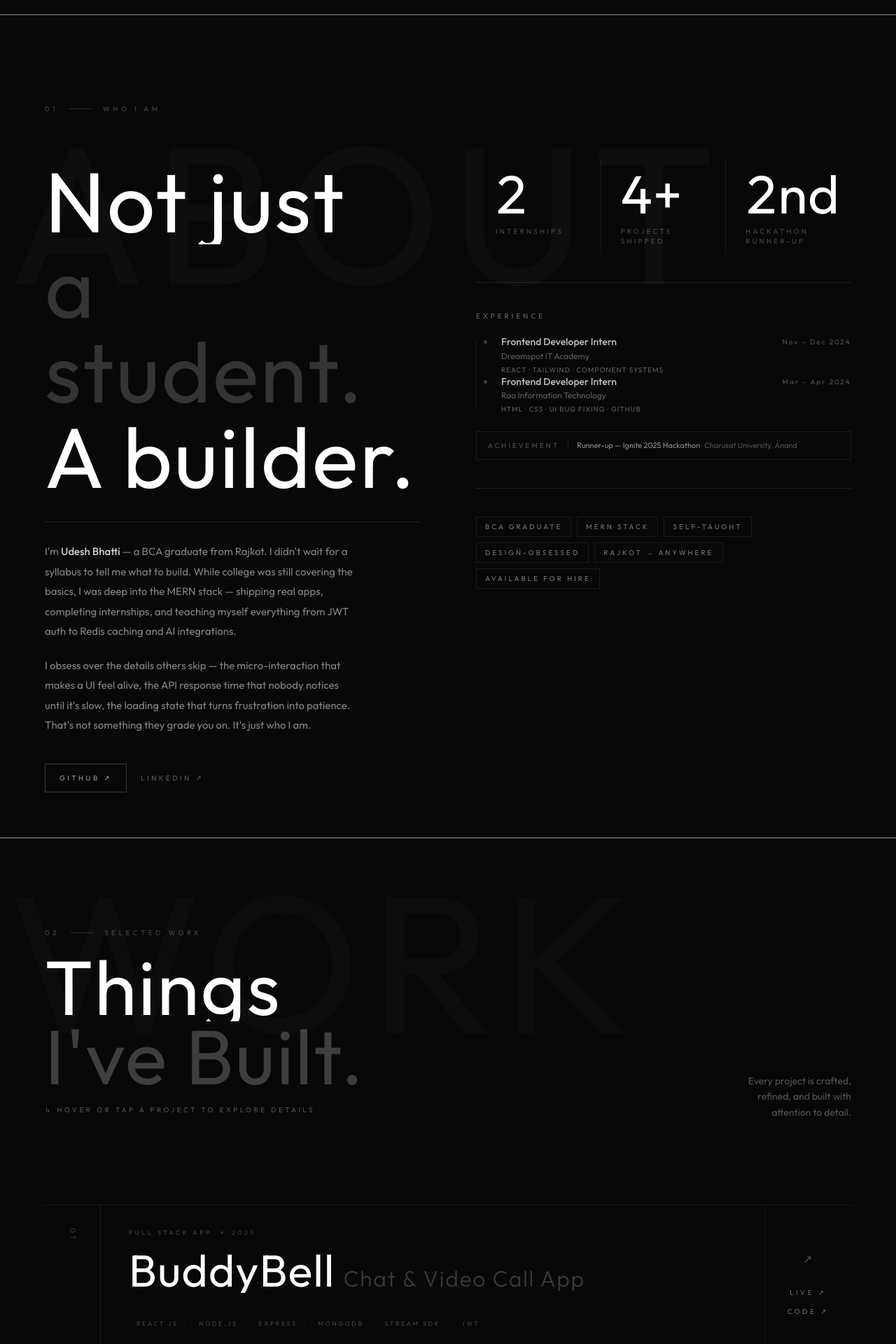
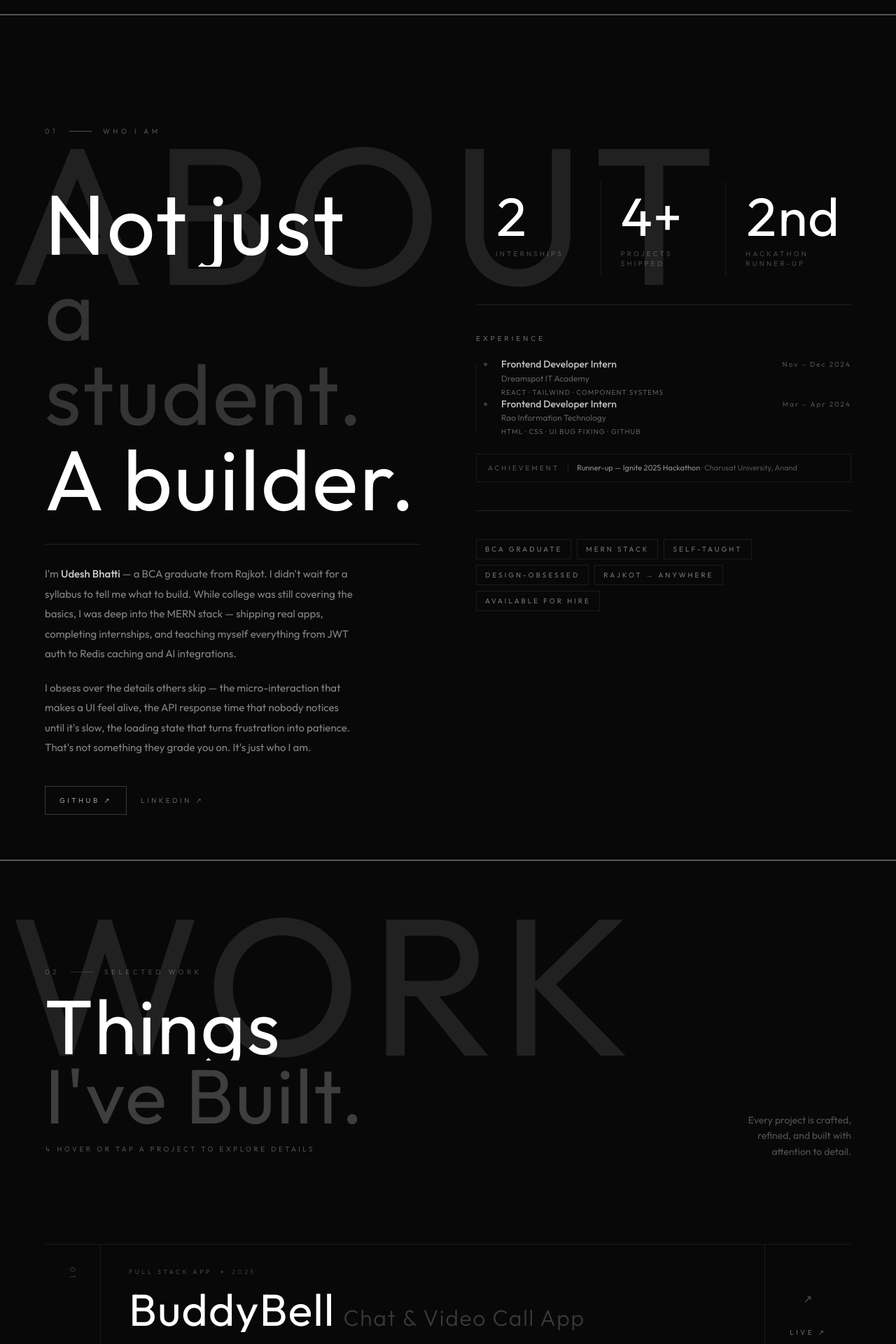
Before and after one commit to UdeshBhatti2004/PortFolio, a React (Vite) app: page / in a window 1280 px wide. Shown: the part 1580-3500 px from the top of the page at 70% size. Built offline with nearby package versions, Linux system fonts and the light colour scheme; no server answers.

Commit message:
Made Some text realted Chanages

```diff
--- a/src/components/About.jsx
+++ b/src/components/About.jsx
@@ -179,7 +179,7 @@ const watermarkY = useTransform(scrollYProgress, [0, 1], ["-60%", "60%"]);
           style={{
             fontFamily: "var(--font-bebas)",
             fontSize: "clamp(100px, 22vw, 280px)",
-            color: "rgba(255,255,255,0.022)",
+            color: "rgba(255,255,255,0.100)",
             letterSpacing: "0.05em",
             lineHeight: 0.9,
             whiteSpace: "nowrap",
@@ -201,19 +201,19 @@ const watermarkY = useTransform(scrollYProgress, [0, 1], ["-60%", "60%"]);
 
 
         <motion.div
-          className="flex items-center gap-4 mb-12 sm:mb-16"
+          className="flex items-center gap-4 mb-12 sm:mb-16 mt-8"
           initial={{ opacity: 0, y: 20 }}
           animate={isRevealed ? { opacity: 1, y: 0 } : {}}
           transition={{ duration: 0.8, delay: 0.6, ease: [0.76, 0, 0.24, 1] }}
         >
-          <span className="text-[10px] tracking-[0.45em] uppercase text-white/25">01</span>
+          <span className="text-[10px] tracking-[0.45em] uppercase text-white/30">01</span>
           <motion.div
-            className="h-px bg-white/15"
+            className="h-px bg-white/30"
             initial={{ width: 0 }}
             animate={isRevealed ? { width: 32 } : { width: 0 }}
             transition={{ duration: 0.7, delay: 0.75, ease: [0.76, 0, 0.24, 1] }}
           />
-          <span className="text-[10px] tracking-[0.45em] uppercase text-white/25">Who I Am</span>
+          <span className="text-[10px] tracking-[0.45em] uppercase text-white/30">Who I Am</span>
         </motion.div>
 
         <div className="grid grid-cols-1 lg:grid-cols-2 gap-16 lg:gap-20 items-start">
--- a/src/components/Contact.jsx
+++ b/src/components/Contact.jsx
@@ -121,7 +121,7 @@ function ChannelRow({ ch, delay }) {
         <motion.span
           className="text-[10px] tracking-[0.36em] uppercase"
           style={{ fontFamily: "var(--font-outfit)" }}
-          animate={{ color: hov ? "rgba(255,255,255,0.88)" : "rgba(255,255,255,0.38)" }}
+          animate={{ color: hov ? "rgba(255,255,255,0.88)" : "rgba(255,255,255,0.3)" }}
           transition={{ duration: 0.2 }}
         >
           {ch.label}
@@ -131,7 +131,7 @@ function ChannelRow({ ch, delay }) {
         <motion.span
           className="text-[11px] tracking-[0.04em]"
           style={{ fontFamily: "var(--font-outfit)" }}
-          animate={{ color: hov ? "rgba(255,255,255,0.42)" : "rgba(255,255,255,0.16)" }}
+          animate={{ color: hov ? "rgba(255,255,255,0.42)" : "rgba(255,255,255,0.42)" }}
           transition={{ duration: 0.2 }}
         >
           {ch.value}
@@ -160,9 +160,9 @@ function FormField({ label, as: Tag = "input", extra, onChange, ...props }) {
     <div className="relative mb-[18px]">
       <div className="flex items-center justify-between mb-[7px]">
         <motion.span
-          className="text-[9px] tracking-[0.4em] uppercase"
+          className="text-[11px] tracking-[0.4em] uppercase"
           style={{ fontFamily: "var(--font-outfit)" }}
-          animate={{ color: focused ? "rgba(255,255,255,0.55)" : "rgba(255,255,255,0.2)" }}
+          animate={{ color: focused ? "rgba(255,255,255,0.55)" : "rgba(255,255,255,0.50)" }}
           transition={{ duration: 0.2 }}
         >
           {label}
@@ -175,7 +175,7 @@ function FormField({ label, as: Tag = "input", extra, onChange, ...props }) {
           onChange={onChange}
           onFocus={() => setFocused(true)}
           onBlur={() => setFocused(false)}
-          className="w-full bg-transparent text-white/75 placeholder-white/[0.14] py-1.5 pb-2.5 text-[13px] tracking-[0.04em] outline-none resize-none"
+          className="w-full bg-transparent text-white/75 placeholder-white/[0.14] placeholder:text-white/30 py-1.5 pb-2.5 text-[13px] tracking-[0.04em] outline-none resize-none"
           style={{
             fontFamily: "var(--font-outfit)",
             caretColor: "rgba(255,255,255,0.55)",
@@ -267,7 +267,7 @@ const handleSubmit = () => {
           style={{
             fontFamily: "var(--font-bebas)",
             fontSize: "clamp(90px, 20vw, 260px)",
-            color: "rgba(255,255,255,0.016)",
+            color: "rgba(255,255,255,0.100)",
             letterSpacing: "0.05em",
             lineHeight: 0.88,
             whiteSpace: "nowrap",
@@ -280,7 +280,7 @@ const handleSubmit = () => {
         </span>
       </div>
 
-      <div className="relative z-10 w-full px-5 sm:px-10 md:px-16 pt-24 sm:pt-32 pb-16 sm:pb-24">
+      <div className="relative z-10 w-full px-5 sm:px-10 md:px-16 pt-24 sm:pt-32 pb-16 sm:pb-24 mt-4">
 
 
         <div className="grid grid-cols-1 lg:grid-cols-2 gap-10 lg:gap-16 items-start">
@@ -353,17 +353,17 @@ const handleSubmit = () => {
 
             <div className="border-t border-white/[0.055]">
               {channels.map((ch, i) => (
-                <ChannelRow key={ch.label} ch={ch} delay={0.5 + i * 0.07} />
+                <ChannelRow key={ch.label} ch={ch} delay={0.5 + i * 0.07}  />
               ))}
             </div>
           </FadeUp>
 
 
-          <FadeUp delay={0.3} className="lg:pt-[280px]" >
+          <FadeUp delay={0.3} className="lg:pt-[280px] " >
 
             <div className="flex items-center gap-3 mb-6">
               <span
-                className="text-[10px] tracking-[0.44em] uppercase text-white/30"
+                className="text-[10px] tracking-[0.44em] uppercase text-white/40"
                 style={{ fontFamily: "var(--font-outfit)" }}
               >
                 Drop a message
--- a/src/components/Skills.jsx
+++ b/src/components/Skills.jsx
@@ -272,7 +272,7 @@ export default function Skills() {
           style={{
             fontFamily: "var(--font-bebas)",
             fontSize: "clamp(100px, 22vw, 300px)",
-            color: "rgba(255,255,255,0.016)",
+            color: "rgba(255,255,255,0.100)",
             letterSpacing: "0.05em",
             lineHeight: 0.9,
             whiteSpace: "nowrap",
@@ -292,7 +292,7 @@ export default function Skills() {
         transition={{ duration: 0.8, delay: 0.15, ease: [0.76, 0, 0.24, 1] }}
       >
 
-        <div className="flex flex-col sm:flex-row sm:items-end justify-between gap-6 mb-14 sm:mb-20">
+        <div className="flex flex-col sm:flex-row sm:items-end justify-between gap-6 mb-14 sm:mb-20 mt-6">
           <div>
             <motion.div
               className="flex items-center gap-4 mb-5"
@@ -365,7 +365,7 @@ export default function Skills() {
                 >
                   {s.val}
                 </span>
-                <span className="text-[10px] tracking-[0.3em] uppercase text-white/25">
+                <span className="text-[10px] tracking-[0.3em] uppercase text-white/35">
                   {s.label}
                 </span>
               </div>
@@ -403,7 +403,7 @@ export default function Skills() {
               </span>
             </div>
             <span
-              className="text-[10px] 2xl:text-[13px] tracking-[0.3em] uppercase text-white/15"
+              className="text-[10px] 2xl:text-[13px] tracking-[0.3em] uppercase text-white/40"
               style={{ fontFamily: "var(--font-outfit)" }}
             >
               v2026.04
--- a/src/components/Work.jsx
+++ b/src/components/Work.jsx
@@ -167,7 +167,7 @@ function ProjectRow({ project, i }) {
               {project.tech.map((t, ti) => (
                 <motion.span
                   key={ti}
-                  className="text-[9px] tracking-[0.28em] uppercase text-white border border-white/[0.1] px-2.5 py-1"
+                  className="text-[10px] tracking-[0.28em] uppercase text-white border border-white/[0.1] px-2.5 py-1"
                   style={{ fontFamily: "var(--font-outfit)" }}
                   animate={hovered ? { opacity: 1, y: 0 } : { opacity: 0.6 }}
                   transition={{ duration: 0.3, delay: ti * 0.04 }}
@@ -312,7 +312,7 @@ export default function Work() {
           style={{
             fontFamily: "var(--font-bebas)",
             fontSize: "clamp(100px, 22vw, 280px)",
-            color: "rgba(255,255,255,0.018)",
+            color: "rgba(255,255,255,0.100)",
             letterSpacing: "0.05em",
             lineHeight: 0.9,
             whiteSpace: "nowrap",
@@ -327,7 +327,7 @@ export default function Work() {
 
 
       <motion.div
-        className="relative z-10 px-5 sm:px-10 md:px-16 pt-24 sm:pt-32 pb-10"
+        className="relative z-10 px-5 sm:px-10 md:px-16 pt-24 sm:pt-32 pb-10 mt-6"
         initial={{ opacity: 0 }}
         animate={isRevealed ? { opacity: 1 } : {}}
         transition={{ duration: 0.8, delay: 0.3 }}
@@ -588,7 +588,7 @@ export default function Work() {
         transition={{ duration: 0.6, delay: 0.5 }}
       >
         <div className="flex items-center justify-between flex-wrap gap-4">
-          <p className="text-[10px] tracking-[0.35em] uppercase text-white/15">
+          <p className="text-[10px] tracking-[0.35em] uppercase text-white/30">
             More on GitHub
           </p>
           <a
```
